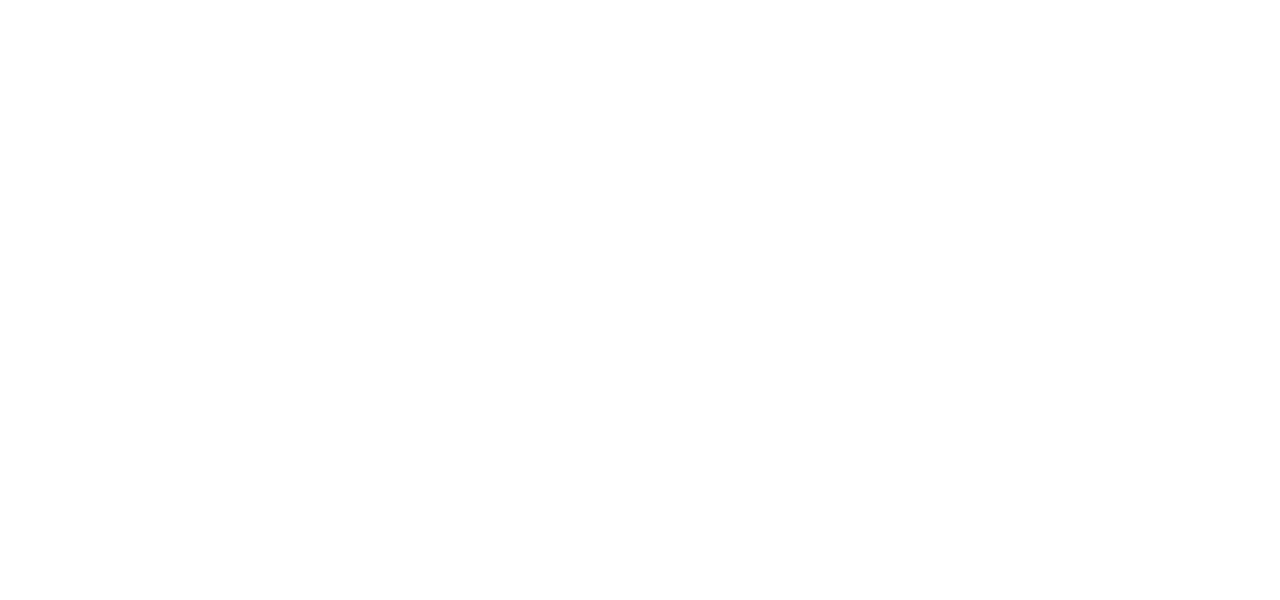
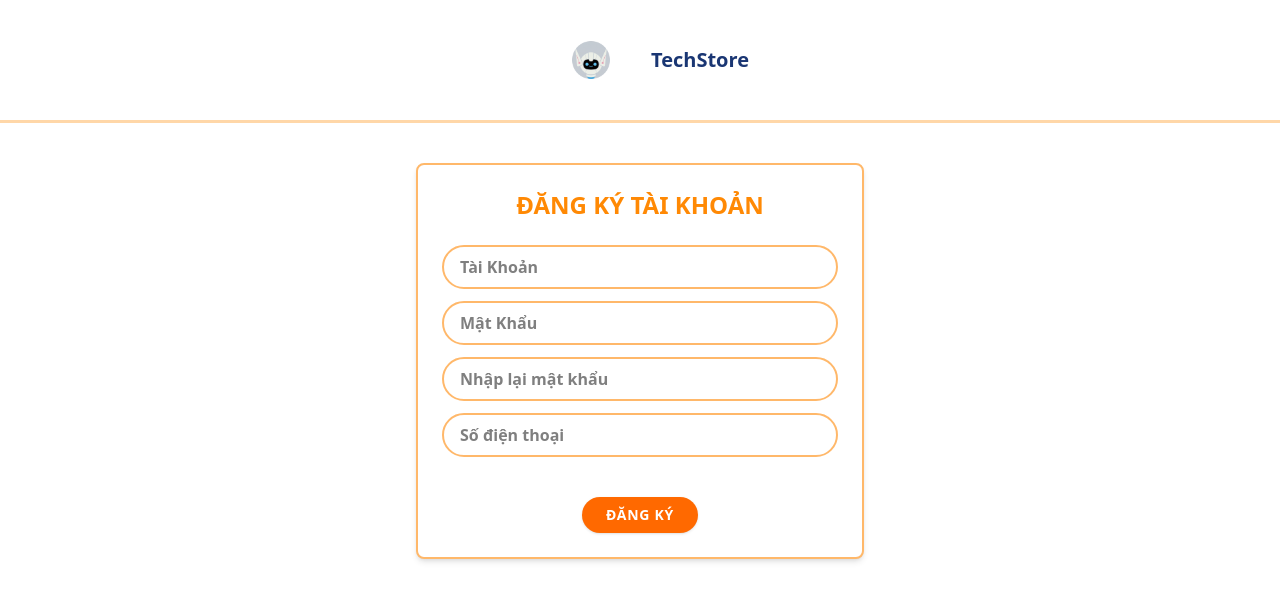
Before and after one commit to hoangyennewit/Techmart-multi-branch-ecommerce, a React app in the folder frontend/: page /register in a window 1280 px wide. Before the commit this address had no page. Shown: the top 600 px of the page. Built offline with nearby package versions, Linux system fonts and the light colour scheme; the HTML template or start-up script is replaced by a standard one.

Commit message:
Giao diện trang đăng ký

```diff
--- a/frontend/src/components/common/Logo.tsx
+++ b/frontend/src/components/common/Logo.tsx
@@ -2,7 +2,7 @@
 
 export const Logo = () => {
     return (
-        <div className="flex items-center gap-y-12">
+        <section className="flex items-center gap-y-12">
             <img
                 src={techLogo}
                 alt="TechStore Logo"
@@ -11,6 +11,6 @@
             <span className="font-bold text-[#1a3673] text-xl leading-none">
                 TechStore
             </span>
-        </div>
+        </section>
     );
 };
--- /dev/null
+++ b/frontend/src/features/auth/pages/RegisterPage.tsx
@@ -0,0 +1,33 @@
+import {useNavigate} from "react-router-dom";
+import { Logo } from "../../../components/common/Logo";
+import logostore from "@/assets/logos/Icon-Logo.png";
+export const RegisterPage = () => {
+    const navigate = useNavigate();
+    return (
+        <div>
+            <div onClick ={() => navigate("/")}
+            className="flex items-center justify-center bg-white-100
+            border-b-3 border-orange-200">
+                <Logo />
+            </div>
+            <div className="max-w-md mx-auto mt-10 p-6 bg-white rounded-lg border-orange-300 border-2 shadow-md">
+                <h2 className="text-2xl font-bold text-center text-orange-400 mb-6">ĐĂNG KÝ TÀI KHOẢN</h2>
+                <div className="flex flex-col gap-3 mt-3">
+                    <input placeholder="Tài Khoản" className="border-2 border-orange-300 rounded-full py-2 px-4 focus:outline-none focus:ring-2 focus:ring-blue-500 font-bold"></input>
+                    <input placeholder="Mật Khẩu" type="password" className="border-2 border-orange-300 rounded-full py-2 px-4 focus:outline-none focus:ring-2 focus:ring-blue-500 font-bold"></input>
+                    <input placeholder="Nhập lại mật khẩu" type="password" className="border-2 border-orange-300 rounded-full py-2 px-4 focus:outline-none focus:ring-2 focus:ring-blue-500 font-bold"></input>
+                    <input placeholder="Số điện thoại" className="border-2 border-orange-300 rounded-full py-2 px-4 focus:outline-none focus:ring-2 focus:ring-blue-500 font-bold"></input>
+                </div>
+                <div className="flex items-center justify-center gap-4 mt-6">
+                    <button className="bg-orange-500 text-white font-bold px-6 py-2 rounded-full text-sm
+                    hover:bg-orange-600 transition-all shadow-sm uppercase tracking-wider mt-4"
+                    onClick={() => navigate("/login")}
+                    >
+                        ĐĂNG KÝ
+                    </button>
+                </div>
+
+            </div>
+        </div>
+    );
+}
--- a/frontend/src/routes/index.tsx
+++ b/frontend/src/routes/index.tsx
@@ -2,12 +2,14 @@
 import {HomePage} from "../features/home/pages/Homepage";
 import {ProductDetail} from "../features/products/pages/ProductDetail";
 import {LoginPage} from "../features/auth/pages/LoginPage";
+import {RegisterPage} from "../features/auth/pages/RegisterPage";
 export const AppRoutes = () => {
     return (
         <BrowserRouter>
             <Routes>
                 <Route path="/" element={<HomePage/>}/>
                 <Route path="/login" element={<LoginPage/>}/>
+                <Route path="/register" element={<RegisterPage/>}/>
                 <Route path="/products/:id" element={<ProductDetail/>}/>
             </Routes>
         </BrowserRouter>
```
